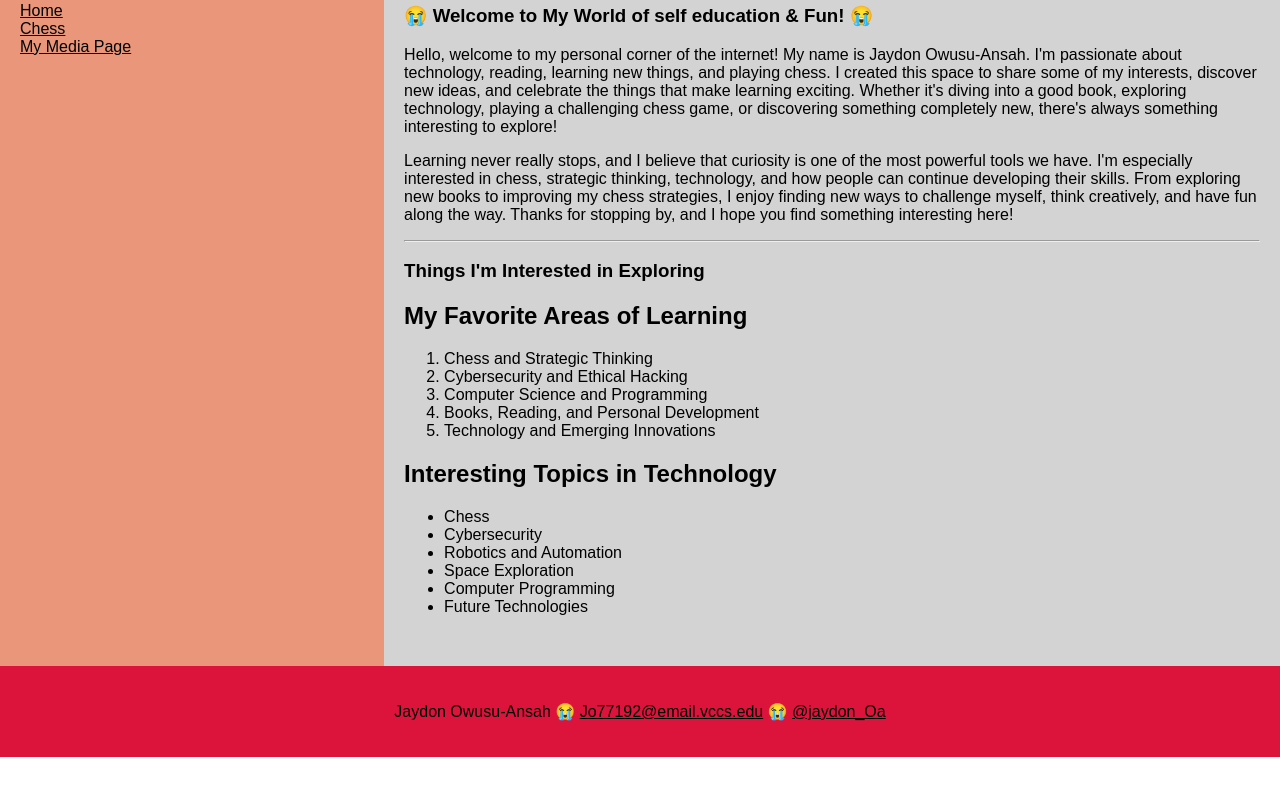
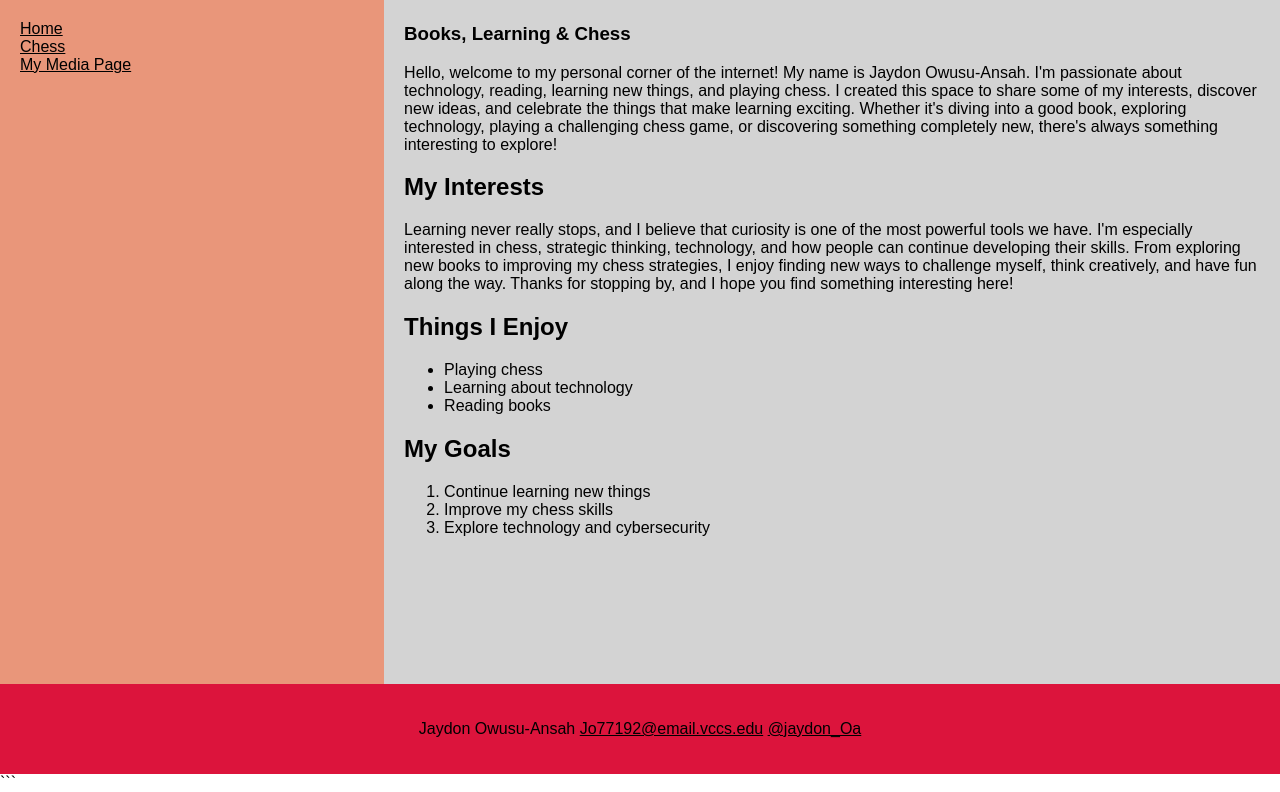
Before and after one commit to GitMonkey8000/ITE152-02JaydonsWebpage, a plain HTML site: page index.html in a window 1280 px wide. Shown: the part 194-986 px from the top of the page. Before the commit the page ends 951 px from the top, so only its background shows below. Drawn offline with Linux system fonts and the light colour scheme.

Commit message:
Revise index.html with new content and layout
Updated the content and structure of the webpage to better reflect personal interests and goals.

````diff
--- a/index.html
+++ b/index.html
@@ -1,26 +1,23 @@
-
+```html
 <!DOCTYPE html>
 <html lang="en">
 <head>
-    <title>Books, Learning & Chess</title>
+    <title>Jaydon's Webpage</title>
     <meta charset="utf-8">
     <meta name="viewport" content="width=device-width, initial-scale=1">
-    <link rel="stylesheet" type="text/css" href="Style1.css">
-    <link href="bikeico.ico" type="image/x-icon" rel="icon">
 
-    <style>
-        body, body * {
-            color: #000000 !important;
-        }
-    </style>
+    <link rel="stylesheet" href="Style1.css">
+    <link rel="icon" type="image/png" href="IcoimageCrop.png">
 </head>
-<body style="color: black;">
+
+<body>
 
 <header>
-    <img src="banner.jpg" alt="Jaydon's Page of Galactic Awesomeness">
+    <img src="Banner.jpg" alt="Jaydon's Page of Galactic Awesomeness">
 </header>
 
 <section>
+
     <nav>
         <ul>
             <li><a href="index.html">Home</a></li>
@@ -30,46 +27,47 @@
     </nav>
 
     <article>
-        <h1>😭 Welcome to My World of self education & Fun! 😭</h1>
 
-        <p>Hello, welcome to my personal corner of the internet! My name is Jaydon Owusu-Ansah. I'm passionate about technology, reading, learning new things, and playing chess. I created this space to share some of my interests, discover new ideas, and celebrate the things that make learning exciting. Whether it's diving into a good book, exploring technology, playing a challenging chess game, or discovering something completely new, there's always something interesting to explore!</p>
+        <h1>Books, Learning & Chess</h1>
 
-        <p>Learning never really stops, and I believe that curiosity is one of the most powerful tools we have. I'm especially interested in chess, strategic thinking, technology, and how people can continue developing their skills. From exploring new books to improving my chess strategies, I enjoy finding new ways to challenge myself, think creatively, and have fun along the way. Thanks for stopping by, and I hope you find something interesting here!</p>
+        <p>
+            Hello, welcome to my personal corner of the internet! My name is Jaydon Owusu-Ansah. I'm passionate about technology, reading, learning new things, and playing chess. I created this space to share some of my interests, discover new ideas, and celebrate the things that make learning exciting. Whether it's diving into a good book, exploring technology, playing a challenging chess game, or discovering something completely new, there's always something interesting to explore!
+        </p>
 
-        <hr>
+        <h2>My Interests</h2>
 
-        <h1>Things I'm Interested in Exploring</h1>
+        <p>
+            Learning never really stops, and I believe that curiosity is one of the most powerful tools we have. I'm especially interested in chess, strategic thinking, technology, and how people can continue developing their skills. From exploring new books to improving my chess strategies, I enjoy finding new ways to challenge myself, think creatively, and have fun along the way. Thanks for stopping by, and I hope you find something interesting here!
+        </p>
 
-        <h2>My Favorite Areas of Learning</h2>
+        <h2>Things I Enjoy</h2>
+
+        <ul>
+            <li>Playing chess</li>
+            <li>Learning about technology</li>
+            <li>Reading books</li>
+        </ul>
+
+        <h2>My Goals</h2>
 
         <ol>
-            <li>Chess and Strategic Thinking</li>
-            <li>Cybersecurity and Ethical Hacking</li>
-            <li>Computer Science and Programming</li>
-            <li>Books, Reading, and Personal Development</li>
-            <li>Technology and Emerging Innovations</li>
+            <li>Continue learning new things</li>
+            <li>Improve my chess skills</li>
+            <li>Explore technology and cybersecurity</li>
         </ol>
 
-        <h2>Interesting Topics in Technology</h2>
+    </article>
 
-        <ul>
-            <li>Chess</li>
-            <li>Cybersecurity</li>
-            <li>Robotics and Automation</li>
-            <li>Space Exploration</li>
-            <li>Computer Programming</li>
-            <li>Future Technologies</li>
-        </ul>
-
-    </article>
 </section>
 
 <footer>
-    <p>Jaydon Owusu-Ansah 😭
-        <a href="mailto:Jo77192@email.vccs.edu">Jo77192@email.vccs.edu</a> 😭
+    <p>
+        Jaydon Owusu-Ansah
+        <a href="mailto:Jo77192@email.vccs.edu">Jo77192@email.vccs.edu</a>
         <a href="https://www.instagram.com/jaydon_Oa/" target="_blank">@jaydon_Oa</a>
     </p>
 </footer>
 
 </body>
 </html>
+```
````
